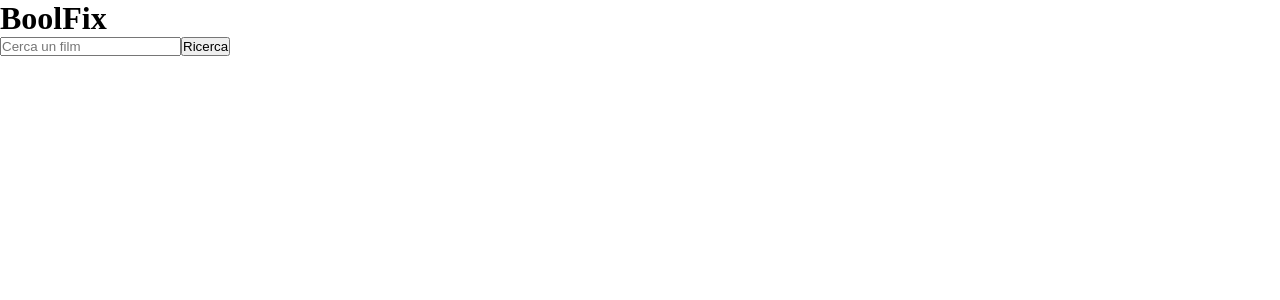
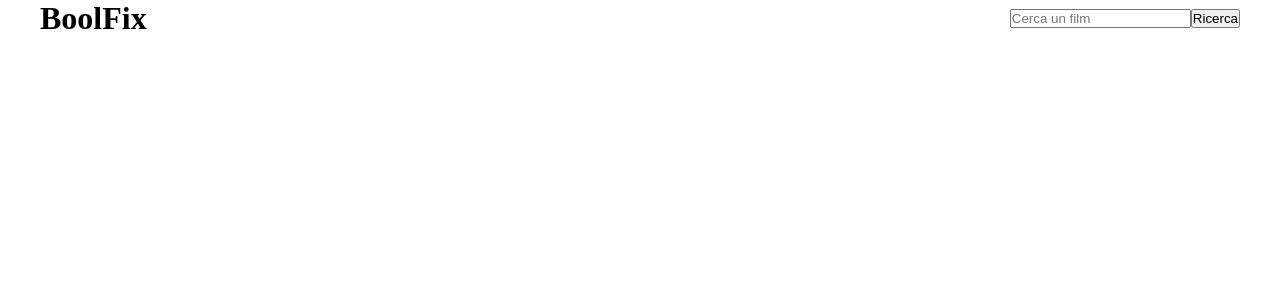
Before and after one commit to CosimoPetrarca/vite-boolflix, a Vue app: page / in a window 1280 px wide. Shown: the top 300 px of the page. Built offline with nearby package versions, Linux system fonts and the light colour scheme.

Commit message:
install sass and fix structure Milestone 1

```diff
--- a/src/assets/scss/main.scss
+++ b/src/assets/scss/main.scss
@@ -4,3 +4,7 @@
 body {
     background-color: white;
 }
+
+li {
+    list-style: none;
+}
--- a/src/components/AppHeader.vue
+++ b/src/components/AppHeader.vue
@@ -16,6 +16,7 @@ export default {
 </script>
 
 <template>
+    <div class="container">
         <div>
             <h1>BoolFix</h1>
             <!-- input di ricerca -->
@@ -24,20 +25,37 @@ export default {
                 <button type="submit">Ricerca</button>
             </form>
             <!-- /input di ricerca -->
+        </div>
 
         <!-- lista characters movies -->
-        <ul>
-            <li v-for="movie in store.movies">
-                <ul>
+
+        <ul v-for="movie in store.movies">
             <li><strong>{{ movie.title }}</strong></li>
             <li>{{ movie.original_title }}</li>
             <li>{{ movie.original_language }}</li>
             <li>{{ movie.vote_average }}</li>
         </ul>
-            </li>
-        </ul>
+
         <!-- /lista characters movies -->
     </div>
 </template>
 
-<style lang="scss" scoped></style>
+<style lang="scss" scoped>
+.container {
+    max-width: 1200px;
+    margin: auto;
+
+    div {
+
+        display: flex;
+        justify-content: space-between;
+        align-items: center;
+    }
+
+    ul{
+        padding: 15px 0;
+    }
+
+
+}
+</style>
```
Lines whose indentation alone changed are shown as unchanged.
